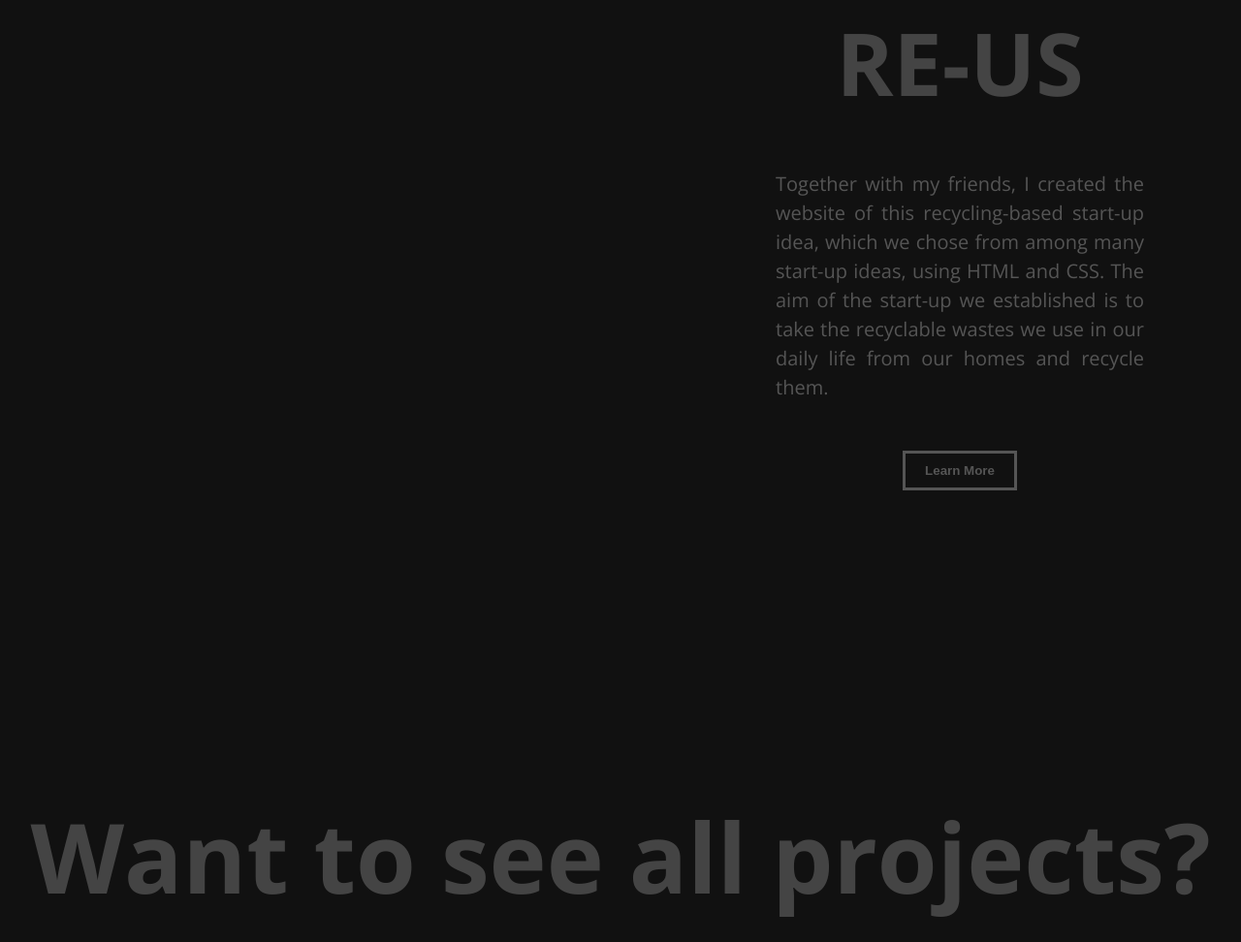
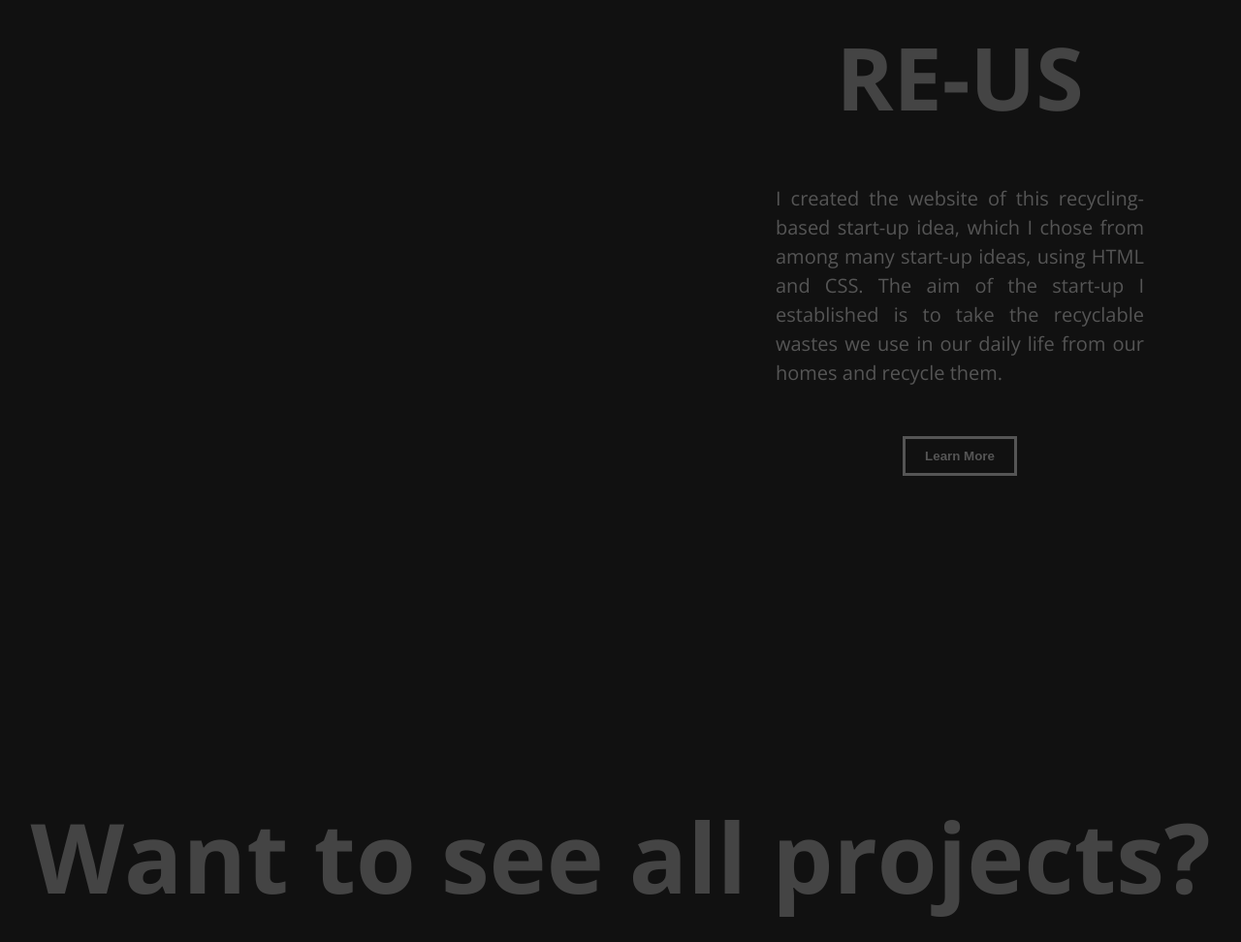
Before and after one commit to bugrayanlmz/bugrayanlmz-portfolio, a plain HTML site: page index.html in a window 1280 px wide. Shown: the part 3056-4028 px from the top of the page at 97% size. Drawn offline with nearby package versions, Linux system fonts and the light colour scheme.

Commit message:
deployed netlify

```diff
--- a/index.html
+++ b/index.html
@@ -43,11 +43,10 @@
         <div class="projectAbout">
           <h1 class="projectTitle">RE-US</h1>
           <p class="projectDesc">
-            Together with my friends, I created the website of this
-            recycling-based start-up idea, which we chose from among many
-            start-up ideas, using HTML and CSS. The aim of the start-up we
-            established is to take the recyclable wastes we use in our daily
-            life from our homes and recycle them.
+            I created the website of this recycling-based start-up idea, which I
+            chose from among many start-up ideas, using HTML and CSS. The aim of
+            the start-up I established is to take the recyclable wastes we use
+            in our daily life from our homes and recycle them.
           </p>
           <a href="https://re-us.netlify.app/" target="_blank"
             ><button class="projectButton">Learn More</button></a
```
